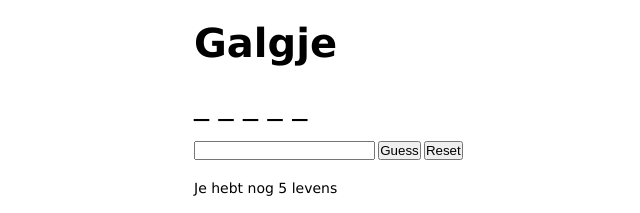
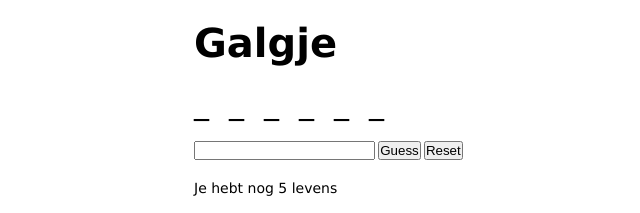
Before and after one commit to rahiedishaak/W1D5-Galgje, a plain HTML site: page index.html in a window 1280 px wide. Shown: the top 213 px of the page, 46-686 px from the left. Drawn offline with Linux system fonts and the light colour scheme.

Commit message:
adds blanks in DOM for each letter

```diff
--- a/index.html
+++ b/index.html
@@ -9,7 +9,7 @@
 <body>
     <div class="container">
         <h1>Galgje</h1>
-        <section id="letters">_ _ _ _ _</section>
+        <section id="letters"></section>
         <form id="guessForm">
             <input type="text" name="letterGuessed" id="letterGuessed">
             <input type="submit" value="Guess" id="btnGuess">
--- a/main.css
+++ b/main.css
@@ -28,6 +28,10 @@ h1 {
     font-size: 3rem;
 }
 
+#letters span {
+    margin-right: 2rem;
+}
+
 #guessForm {
     margin-bottom: 2rem;
 }
--- a/script.js
+++ b/script.js
@@ -11,12 +11,24 @@ var words = [
     "leonberger",
     "Poedel",
 ];
+
 //kiezen van een random naam
 /*Math.floor(Math.random() * words.length);     // geeft een woord terug met de lengte van dat woord*/
 var word = words[Math.floor(Math.random() * words.length)];
+
 // Split random word from array into letters, but first the word to lowercase
 const splitWord = function(word) {
     word = word.toLowerCase();
     return word.split('');
 };
-let wordToBeGuessed = splitWord('word');
+
+let wordToBeGuessed = splitWord(word);
+
+// render underscore in DOM for each letter
+const lettersElement = document.querySelector('#letters');
+
+wordToBeGuessed.forEach(letter => {
+    const span = document.createElement('span');
+    span.textContent = '_';
+    lettersElement.appendChild(span);
+});
```
